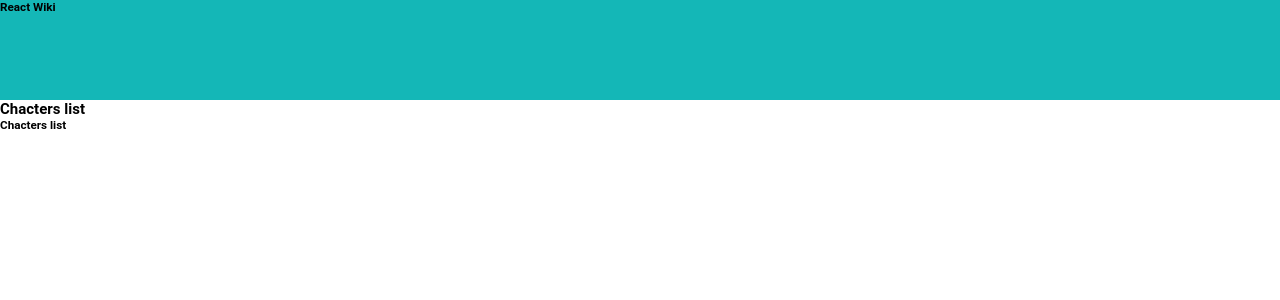
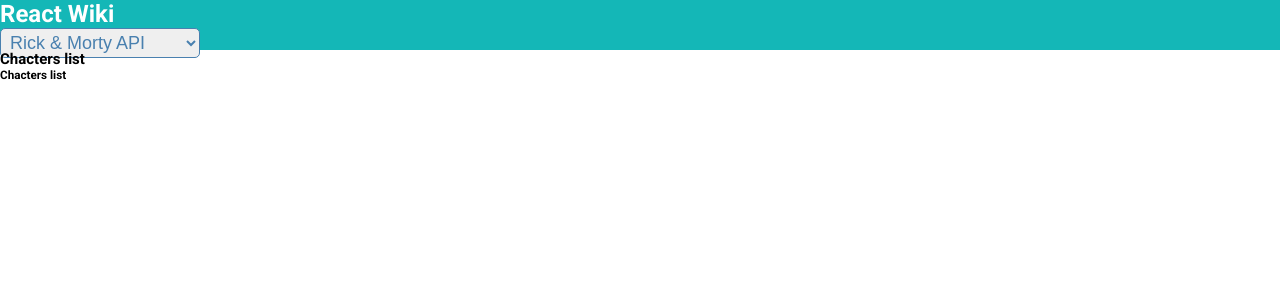
Before and after one commit to SebastianBC09/React-Wiki-Project, a React (Create React App) app: page / in a window 1280 px wide. Shown: the top 300 px of the page. Built offline with nearby package versions, Linux system fonts and the light colour scheme; no server answers.

Commit message:
Header CSS filed edited: Tailwind classed added. Styling, colours, sizes & more added to it.

```diff
--- /dev/null
+++ b/craco.config.js
@@ -0,0 +1,11 @@
+// craco.config.js
+module.exports = {
+  style: {
+    postcss: {
+      plugins: [
+        require('tailwindcss'),
+        require('autoprefixer'),
+      ],
+    },
+  },
+}
--- a/public/index.html
+++ b/public/index.html
@@ -3,6 +3,8 @@
   <head>
     <meta charset="utf-8" />
     <meta name="viewport" content="width=device-width, initial-scale=1" />
+    <link rel="preconnect" href="https://fonts.gstatic.com">
+    <link href="https://fonts.googleapis.com/css2?family=Hind:wght@300;400;700&family=Roboto:wght@100;300;400;700&display=swap" rel="stylesheet">
     <title>React Wiki</title>
   </head>
   <body>
--- a/src/App.css
+++ b/src/App.css
@@ -1,7 +1,12 @@
+@tailwind base;
+@tailwind components;
+@tailwind utilities;
+
 /* Titles -> font-family: 'Hind', sans-serif; */
 /* Texts -> font-family: 'Roboto', sans-serif; */
 
 :root {
+  --white: #FFF;
   --grey-blue: #4980AF;
   --grey-green: #14B7B7;
   --bright-blue: #2ED2F7;
@@ -9,8 +14,8 @@
   --bright-green: #15D891;
   --header-title-size: 1.75rem;
   --main-title-size: 4rem;
-  --title-size: 1.5rem;
-  --text-size: 1.25rem;
+  --title-size: 2.4rem;
+  --text-size: 1.8rem;
   --button-size: 1.125rem;
 }
 
@@ -24,3 +29,8 @@ html {
   font-size: 62.5%;
   font-family: "Roboto", sans-serif;
 }
+
+h3{
+  color: var(--white);
+  font-size: var(--title-size);
+}
--- a/src/components/UI/Header/Header.css
+++ b/src/components/UI/Header/Header.css
@@ -1,19 +1,17 @@
-:root {
-  --grey-blue: #4980AF;
-  --grey-green: #14B7B7;
-  --bright-blue: #2ED2F7;
-  --light-blue: #28AEED;
-  --bright-green: #15D891;
-  --header-title-size: 1.75rem;
-  --main-title-size: 4rem;
-  --title-size: 1.5rem;
-  --text-size: 1.25rem;
-  --button-size: 1.125rem;
+header {
+  background-color: var(--grey-green);
+  font-family: 'Roboto', sans-serif;
+  height: 50px;
+  width: 100%;
 }
 
-header {
-  width: 100%;
-  height: 100px;
-  font-family: ;
-  background-color: var(--grey-green);
+.api_select {
+  border: 1px solid var(--grey-blue);
+  border-radius: 5px;
+  color: var(--grey-blue);
+  font-size: var(--text-size);
+  height: 30px;
+  outline: none;
+  padding-left: 5px;
+  width: 200px;
 }
--- a/src/components/UI/Header/Header.jsx
+++ b/src/components/UI/Header/Header.jsx
@@ -3,7 +3,14 @@ import './Header.css';
 
 const Header = () => (
   <header>
-    <h3>React Wiki</h3>
+    <section className="container mx-auto flex items-center justify-between h-full">
+      <h3>React Wiki</h3>
+      <select className="api_select">
+        <option value="Rick_Morty">Rick & Morty API</option>
+        <option value="Futurama">Futurama API</option>
+        <option value="Pokemon">Pokemon API</option>
+      </select>
+    </section>
   </header>
 );
 
```
Also changed, not shown: package.json (+8 -4 lines), tailwind.config.js (added, +12 -0 lines), 2 other files (tests, documents, lock files or other folders).
